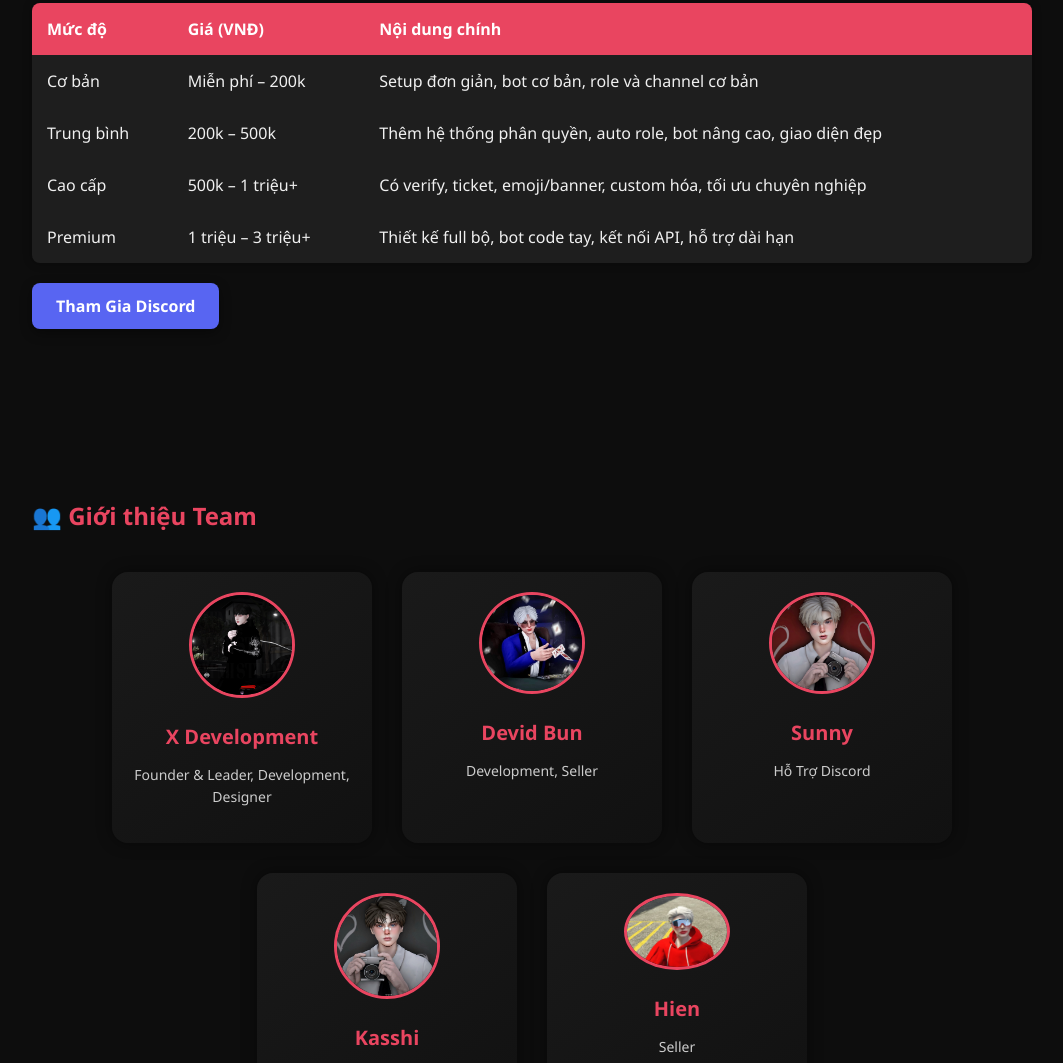
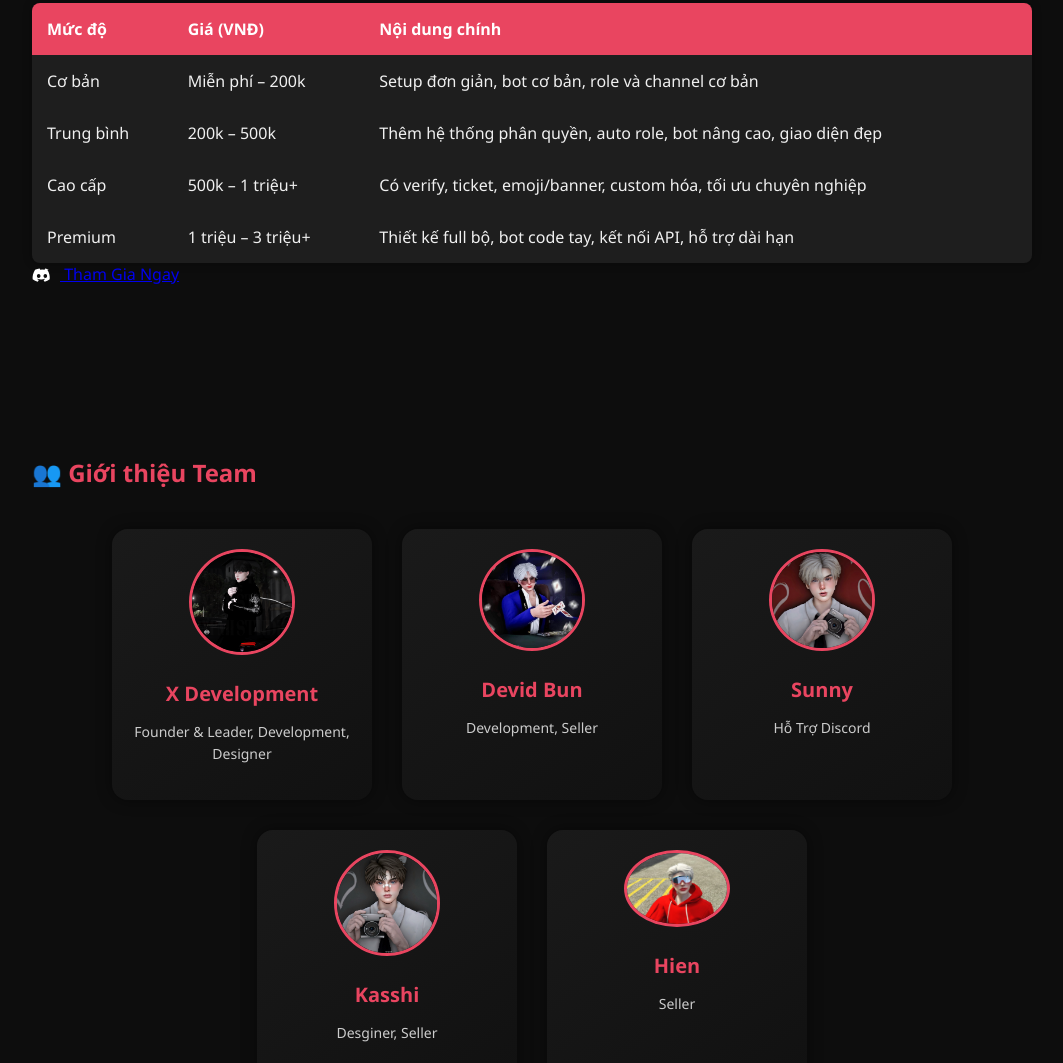
Before and after one commit to NguyenTriBT/btcommunity.github.io, a plain HTML site: page index.html in a window 1280 px wide. Shown: the part 1855-2918 px from the top of the page, without its empty margins (108-1171 px from the left). Drawn offline with Linux system fonts and the light colour scheme.

Commit message:
index.html

```diff
--- a/index.html
+++ b/index.html
@@ -205,7 +205,12 @@
         </tr>
       </tbody>
     </table>
-    <a class="discord-button" href="https://discord.gg/sBF5XqkvtT" target="_blank">Tham Gia Discord</a>
+    <a class="discord-btn" href="https://discord.gg/sBF5XqkvtT" target="_blank">
+          <svg xmlns="http://www.w3.org/2000/svg" height="20" viewBox="0 0 24 24" fill="#fff" style="vertical-align: middle; margin-right: 8px;">
+            <path d="M20.317 4.369A19.791 19.791 0 0015.84 3a14.435 14.435 0 00-.72 1.486 18.27 18.27 0 00-5.238 0A14.472 14.472 0 009.16 3 19.781 19.781 0 003.683 4.369C1.32 8.23.42 12.02.778 15.766a19.913 19.913 0 006.052 3.013c.482-.654.911-1.35 1.283-2.081a13.11 13.11 0 01-2.043-.985c.17-.13.336-.266.496-.407a12.9 12.9 0 008.91 0c.162.14.328.277.498.407a13.06 13.06 0 01-2.05.985c.372.73.8 1.427 1.283 2.081a19.889 19.889 0 006.052-3.013c.378-3.843-.502-7.634-2.865-11.397zM8.02 14.445c-1.184 0-2.155-1.085-2.155-2.419 0-1.333.955-2.418 2.155-2.418 1.207 0 2.169 1.092 2.155 2.418 0 1.334-.955 2.419-2.155 2.419zm7.959 0c-1.184 0-2.155-1.085-2.155-2.419 0-1.333.955-2.418 2.155-2.418 1.207 0 2.169 1.092 2.155 2.418 0 1.334-.948 2.419-2.155 2.419z"/>
+          </svg>
+          Tham Gia Ngay
+        </a>
   </section>
 
   <section id="team" class="service">
```
